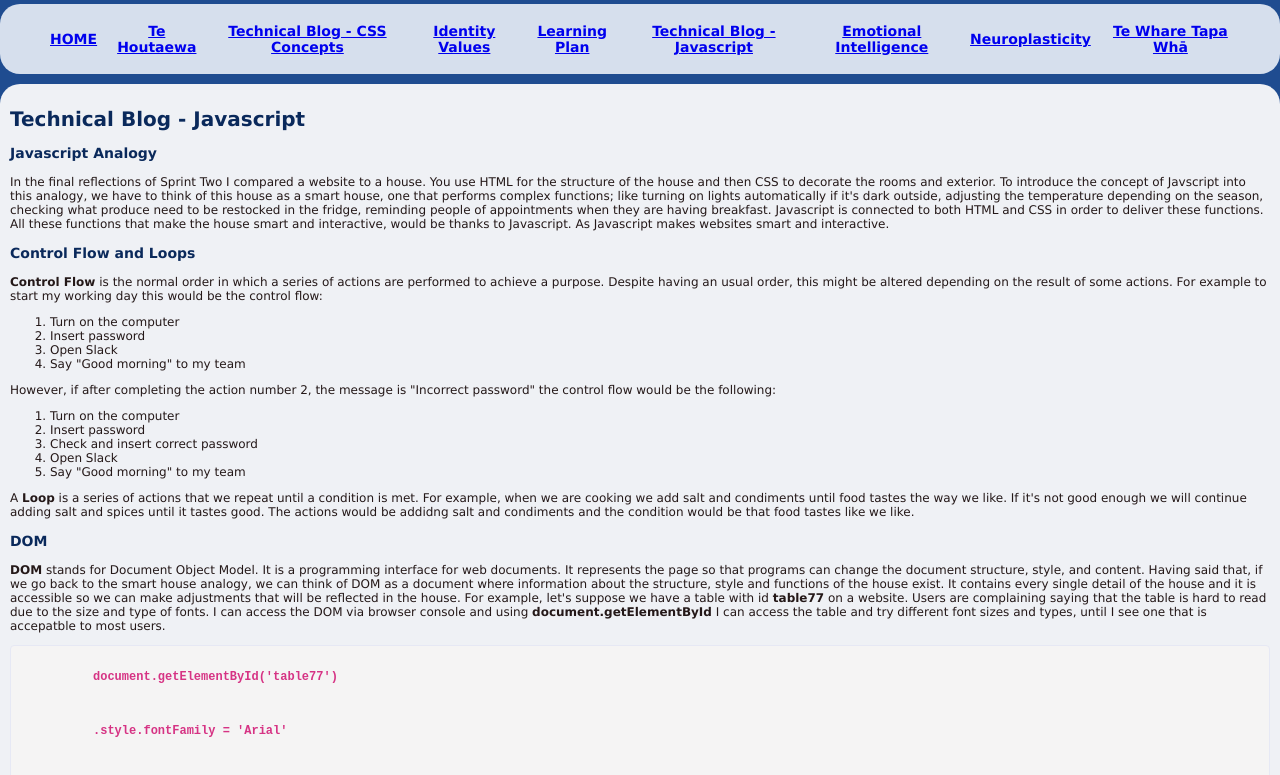
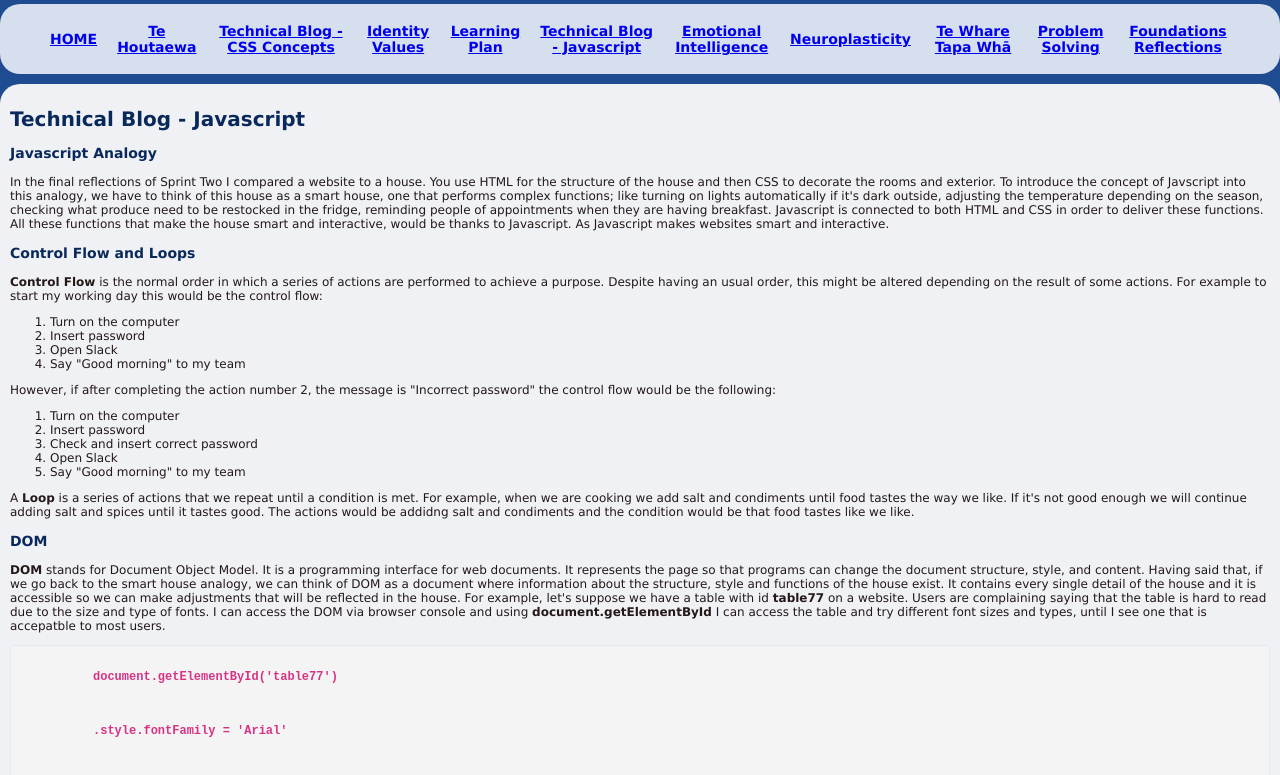
Before and after one commit to marcosruiz27/marcosruiz27.github.io, a plain HTML site: page blog/javascript-dom.html in a window 1280 px wide. Shown: the part 121-896 px from the top of the page. Drawn offline with Linux system fonts and the light colour scheme.

Commit message:
Update Links

```diff
--- a/blog/javascript-dom.html
+++ b/blog/javascript-dom.html
@@ -24,6 +24,8 @@
         <li><a href="https://marcosruiz27.github.io/blog/emotional-intelligence.html">Emotional Intelligence</a></li>
         <li><a href="https://marcosruiz27.github.io/blog/neuroplasticity.html">Neuroplasticity</a></li>
         <li><a href="https://marcosruiz27.github.io/blog/te-whare-tapa-wha.html">Te Whare Tapa Whā</a></li>
+        <li><a href="https://marcosruiz27.github.io/blog/problem-solving.html">Problem Solving</a></li>
+        <li><a href="https://marcosruiz27.github.io/blog/foundations-reflection.html">Foundations Reflections</a></li>
       </ul>
     </div>
     <div class="content" class="text4content">
```
Also changed, not shown: blog/emotional-intelligence.html (+1 -0 lines), blog/html-css.html (+1 -0 lines), blog/identity-values.html (+1 -0 lines), blog/learning-plan.html (+1 -0 lines), blog/neuroplasticity.html (+1 -0 lines), blog/problem-solving.html (+1 -0 lines), blog/te-houtaewa-template.html (+1 -0 lines), blog/te-whare-tapa-wha.html (+1 -0 lines).
